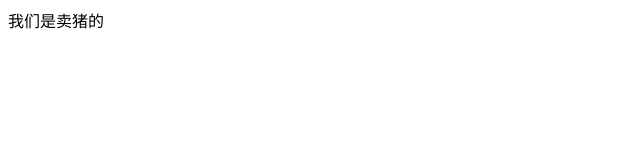
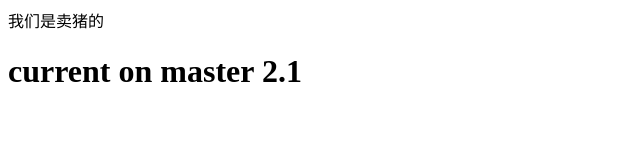
Before and after one commit to shuangke/demo-01, a plain HTML site: page index.html in a window 1280 px wide. Shown: the whole page, without its empty margins (0-640 px from the left). Drawn offline with Linux system fonts and the light colour scheme.

Commit message:
master 2.1

```diff
--- a/index.html
+++ b/index.html
@@ -8,5 +8,6 @@
 </head>
 <body>
     我们是卖猪的
+    <h1>current on master 2.1</h1>
 </body>
 </html>
```
